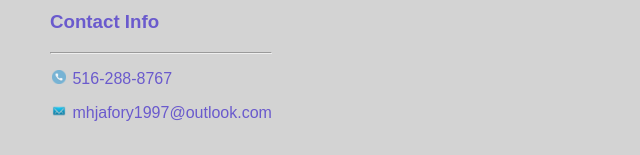
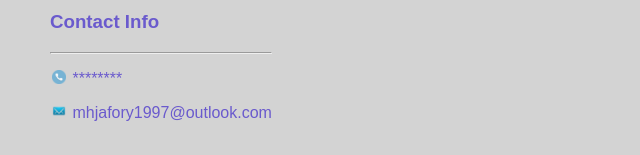
Before and after one commit to jaffery97/protfolioe, a plain HTML site: page project.html in a window 1280 px wide. Shown: the part 2060-2215 px from the top of the page, 0-640 px from the left. Drawn offline with Linux system fonts and the light colour scheme.

Commit message:
Update project.html

```diff
--- a/project.html
+++ b/project.html
@@ -201,7 +201,7 @@
         <div style="padding: 10px; float: left;border-radius: 33px;">
             <h3>Contact Info</h3>
             <hr>
-            <p> <img src="img/phoneicon.png" alt="" class="c1"> <a href="tel:516-2888-8767" style="color:slateblue">516-288-8767</a></p>
+            <p> <img src="img/phoneicon.png" alt="" class="c1"> <a href="#" style="color:slateblue">********</a></p>
             <p><img src="img/messageicon.png" alt="" class="c1"> <a href="mailto:mhjafory1997@outlook.com" style="color:slateblue">mhjafory1997@outlook.com</a></p>
         </div>
         <div style="padding: 10px; float: right; border-radius: 33px;">
```
